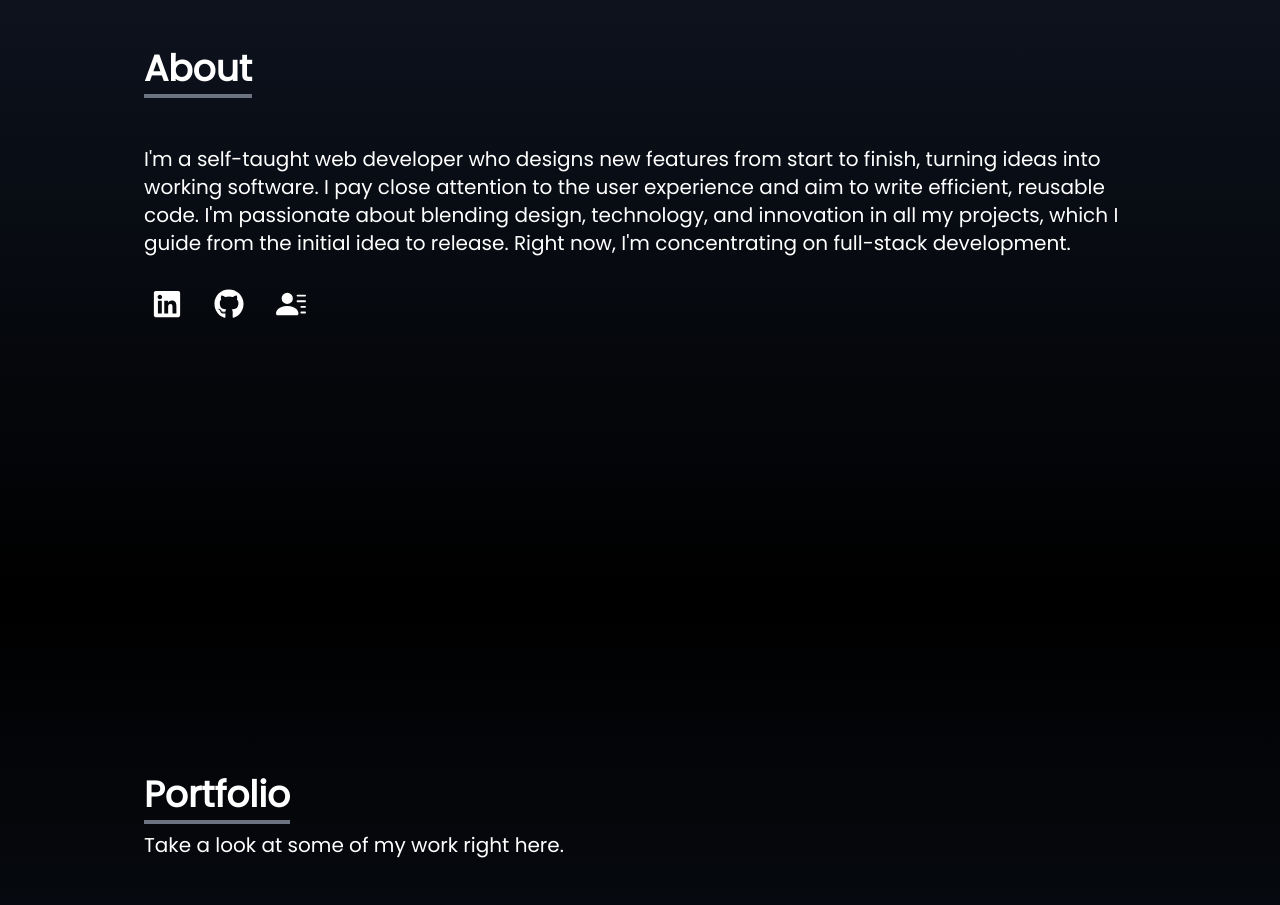
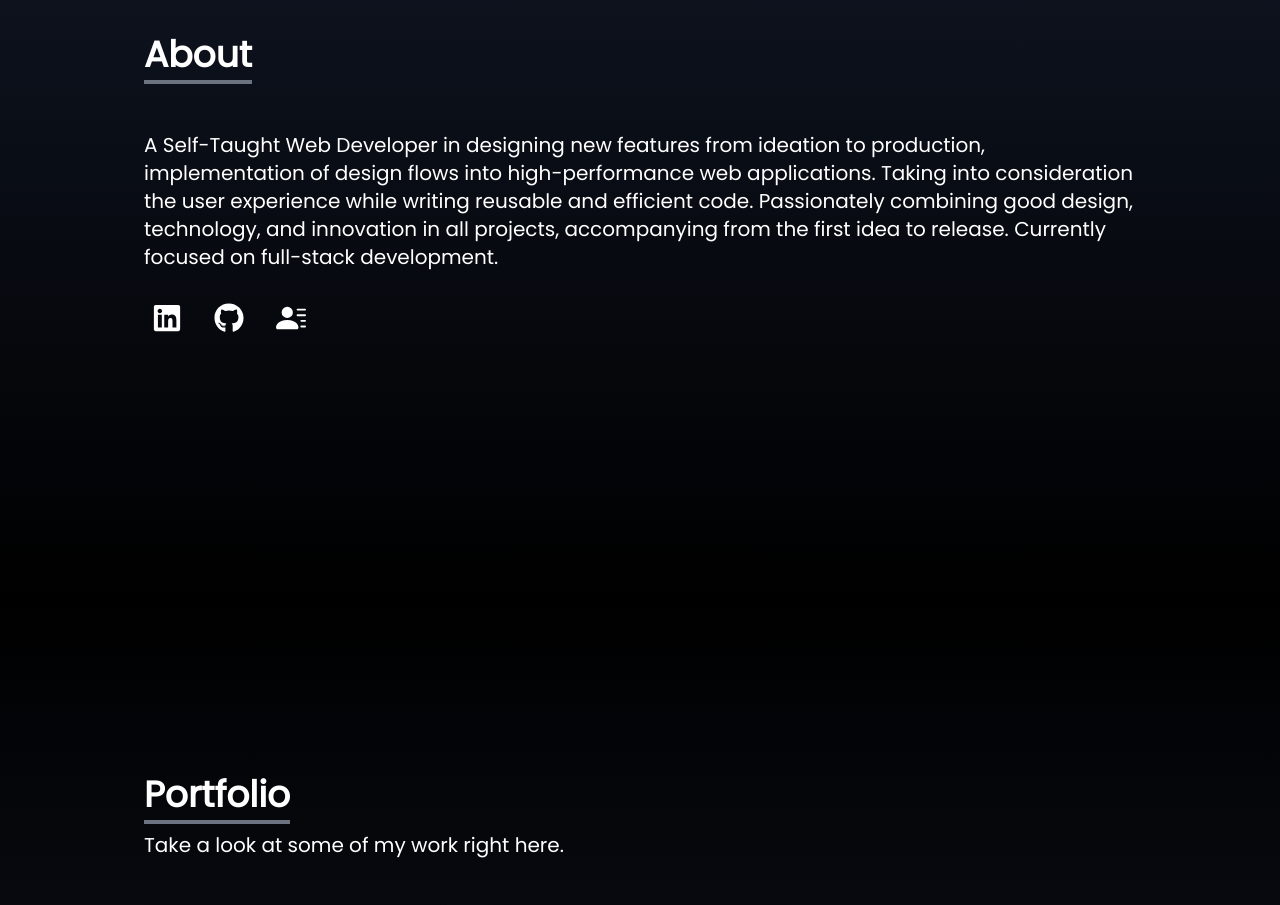
Before and after one commit to kvijayakrishnan/new-portfolio, a React (Create React App) app: page / in a window 1280 px wide. Shown: the part 1000-1905 px from the top of the page. Built offline with nearby package versions, Linux system fonts and the light colour scheme.

Commit message:
about is updated

```diff
--- a/src/components/About.jsx
+++ b/src/components/About.jsx
@@ -51,7 +51,13 @@ function About() {
                 </p>
             </div>
             <p className='text-xl font-thin text-white mt-6'>
-                I'm a self-taught web developer who designs new features from start to finish, turning ideas into working software. I pay close attention to the user experience and aim to write efficient, reusable code. I'm passionate about blending design, technology, and innovation in all my projects, which I guide from the initial idea to release. Right now, I'm concentrating on full-stack development.
+
+                A Self-Taught Web Developer in designing new features from ideation to production,
+                implementation of design flows into high-performance web applications.
+                Taking into consideration the user experience while writing reusable and efficient code.
+                Passionately combining good design, technology, and innovation in all projects,
+                accompanying from the first idea to release. Currently focused on full-stack development.
+
             </p>
             <ul >
               <li className='flex flex-row  justify-start  text-white px-2 gap-8 py-8'>
```
